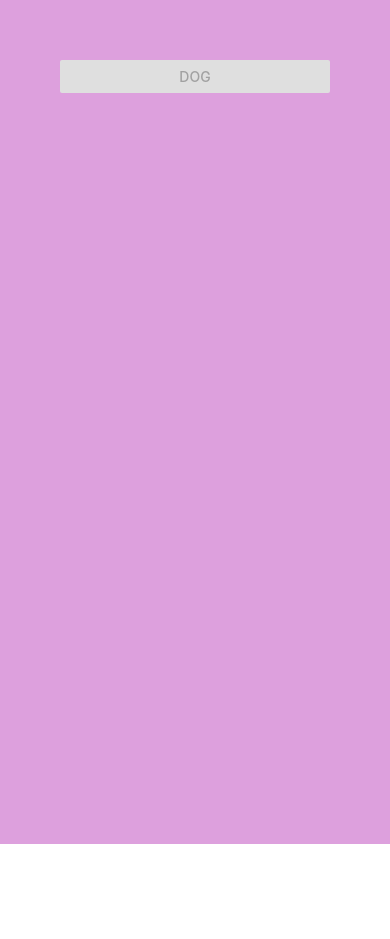
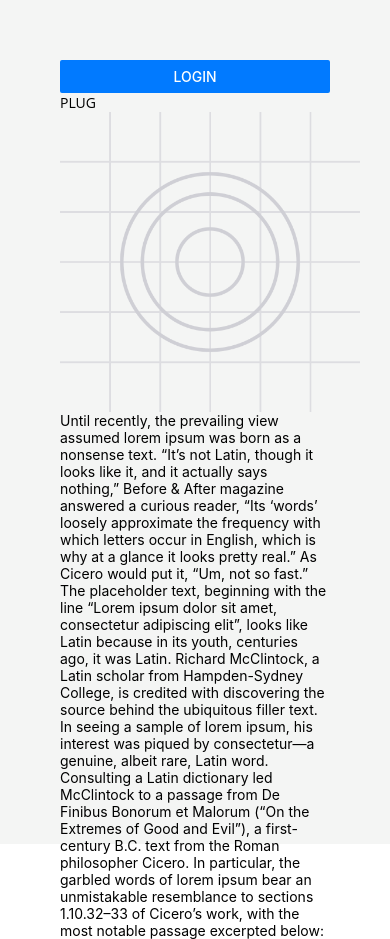
Before and after one commit to ConjecturesandRefutations/React-Native-Introduction, a React Native app in the folder CoreComponents/: screen / in a window 390 px wide. Before the commit the page ends 844 px from the top, so only its background shows below. Built offline with nearby package versions, Linux system fonts and the light colour scheme.

Commit message:
pressable

```diff
--- a/CoreComponents/App.js
+++ b/CoreComponents/App.js
@@ -1,11 +1,28 @@
-import { View, Button, ScrollView, Text, Image, ImageBackground } from 'react-native';
+import { View, Button, ScrollView, Text, Image, ImageBackground, Pressable } from 'react-native';
 const logoImg = require("./assets/adaptive-icon.png")
 
 export default function App(){
   return (
 
-  <View style={{ flex: 1, backgroundColor: "plum", padding:60 }}>
-    <Button title='dog' onPress={ ()=> console.log('Button Pressed')} color="midnightblue" disabled/>
+  <View style={{ flex: 1, backgroundColor: "#F4F5F4", padding:60 }}>
+    <Button title='Login' onPress={ ()=> console.log('Button Pressed')} color="#017AFF" />
+      <Text style={{fontFamily: "Open Sans"}}>PLUG</Text>
+      <Pressable onPress={ ()=> console.log('Image Pressed')}>
+        <Image source={logoImg} style={{width: 300, height: 300}}/>
+      </Pressable>
+      <Pressable>
+        <Text onPress={ ()=> console.log('Text Pressed')}>
+        Until recently, the prevailing view assumed lorem ipsum was born as a nonsense text. “It’s not Latin, though it looks like it, and it actually says nothing,” Before & After magazine answered a curious reader, “Its ‘words’ loosely approximate the frequency with which letters occur in English, which is why at a glance it looks pretty real.”
+
+        As Cicero would put it, “Um, not so fast.”
+
+        The placeholder text, beginning with the line “Lorem ipsum dolor sit amet, consectetur adipiscing elit”, looks like Latin because in its youth, centuries ago, it was Latin.
+
+        Richard McClintock, a Latin scholar from Hampden-Sydney College, is credited with discovering the source behind the ubiquitous filler text. In seeing a sample of lorem ipsum, his interest was piqued by consectetur—a genuine, albeit rare, Latin word. Consulting a Latin dictionary led McClintock to a passage from De Finibus Bonorum et Malorum (“On the Extremes of Good and Evil”), a first-century B.C. text from the Roman philosopher Cicero.
+
+        In particular, the garbled words of lorem ipsum bear an unmistakable resemblance to sections 1.10.32–33 of Cicero’s work, with the most notable passage excerpted below:
+        </Text>
+      </Pressable>
   </View>
 
   );
```
Also changed, not shown: 1 other file (tests, documents, lock files or other folders).
